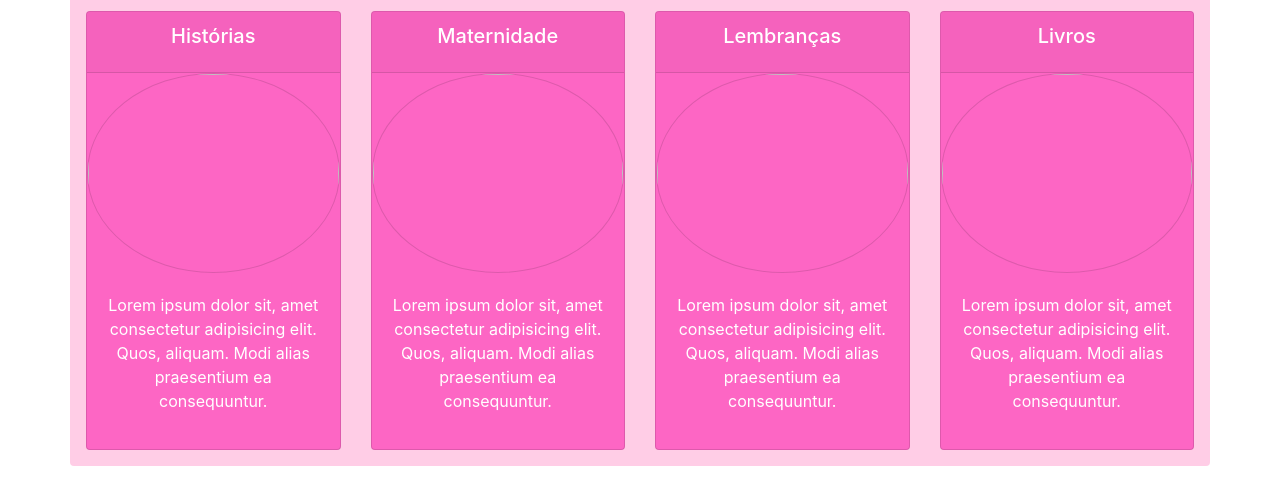
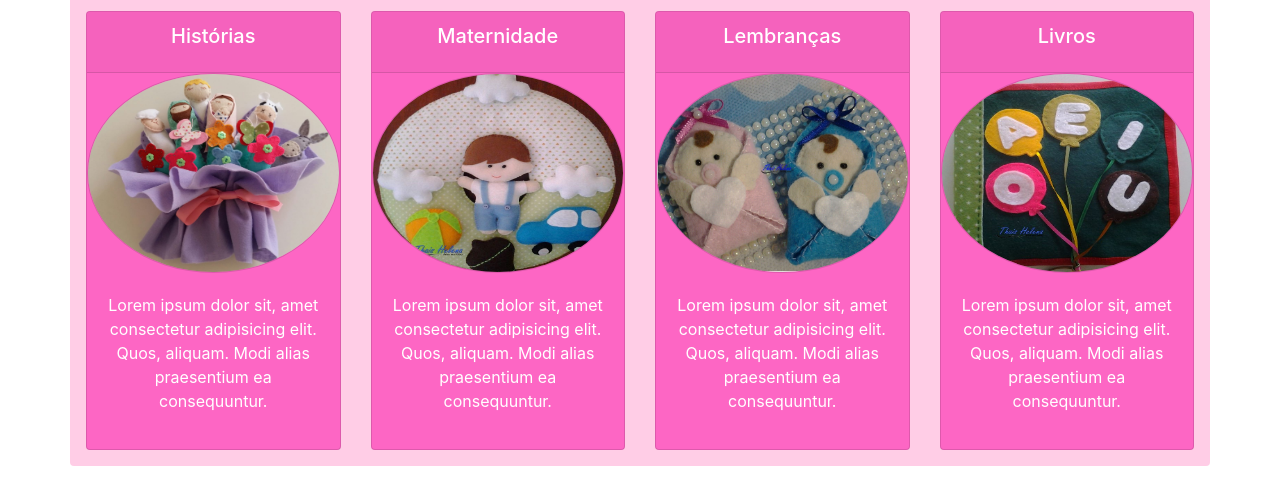
Before and after one commit to JHFC89/thaishelenafeltros, a plain HTML site: page index.html in a window 1280 px wide. Shown: the part 616-1097 px from the top of the page. Drawn offline with Linux system fonts and the light colour scheme; the site is published under a folder, as on GitHub Pages, so addresses that start at the root find nothing.

Commit message:
i Path das imagens da sessão Produtos corridos

```diff
--- a/index.html
+++ b/index.html
@@ -57,7 +57,7 @@
                         <div class="card-header">
                             <h5 class="card-title">Histórias</h5>
                         </div>
-                        <img src="/images/historias.jpg" alt="" class="card-img-top" width="200" height="200">
+                        <img src="images/historias.jpg" alt="" class="card-img-top" width="200" height="200">
                         <div class="card-body">
                             <p>Lorem ipsum dolor sit, amet consectetur adipisicing elit. Quos, aliquam. Modi alias praesentium ea consequuntur.</p>
                         </div>
@@ -68,7 +68,7 @@
                         <div class="card-header">
                             <h5 class="card-title">Maternidade</h5>
                         </div>
-                        <img src="/images/maternidade.jpg" alt="" class="card-img-top w-100" width="200" height="200">
+                        <img src="images/maternidade.jpg" alt="" class="card-img-top w-100" width="200" height="200">
                         <div class="card-body">
                             <p>Lorem ipsum dolor sit, amet consectetur adipisicing elit. Quos, aliquam. Modi alias praesentium ea consequuntur.</p>
                         </div>
@@ -79,7 +79,7 @@
                             <div class="card-header">
                                 <h5 class="card-title">Lembranças</h5>
                             </div>
-                        <img src="/images/lembrancas.jpg" alt="" class="card-img-top" width="200" height="200">
+                        <img src="images/lembrancas.jpg" alt="" class="card-img-top" width="200" height="200">
                         <div class="card-body">
                             <p>Lorem ipsum dolor sit, amet consectetur adipisicing elit. Quos, aliquam. Modi alias praesentium ea consequuntur.</p>
                         </div>
@@ -90,7 +90,7 @@
                             <div class="card-header">
                                 <h5 class="card-title">Livros</h5>
                             </div>
-                        <img src="/images/livros.jpg" alt="" class="card-img-top" width="200" height="200">
+                        <img src="images/livros.jpg" alt="" class="card-img-top" width="200" height="200">
                         <div class="card-body">
                             <p>Lorem ipsum dolor sit, amet consectetur adipisicing elit. Quos, aliquam. Modi alias praesentium ea consequuntur.</p>
                         </div>
```
